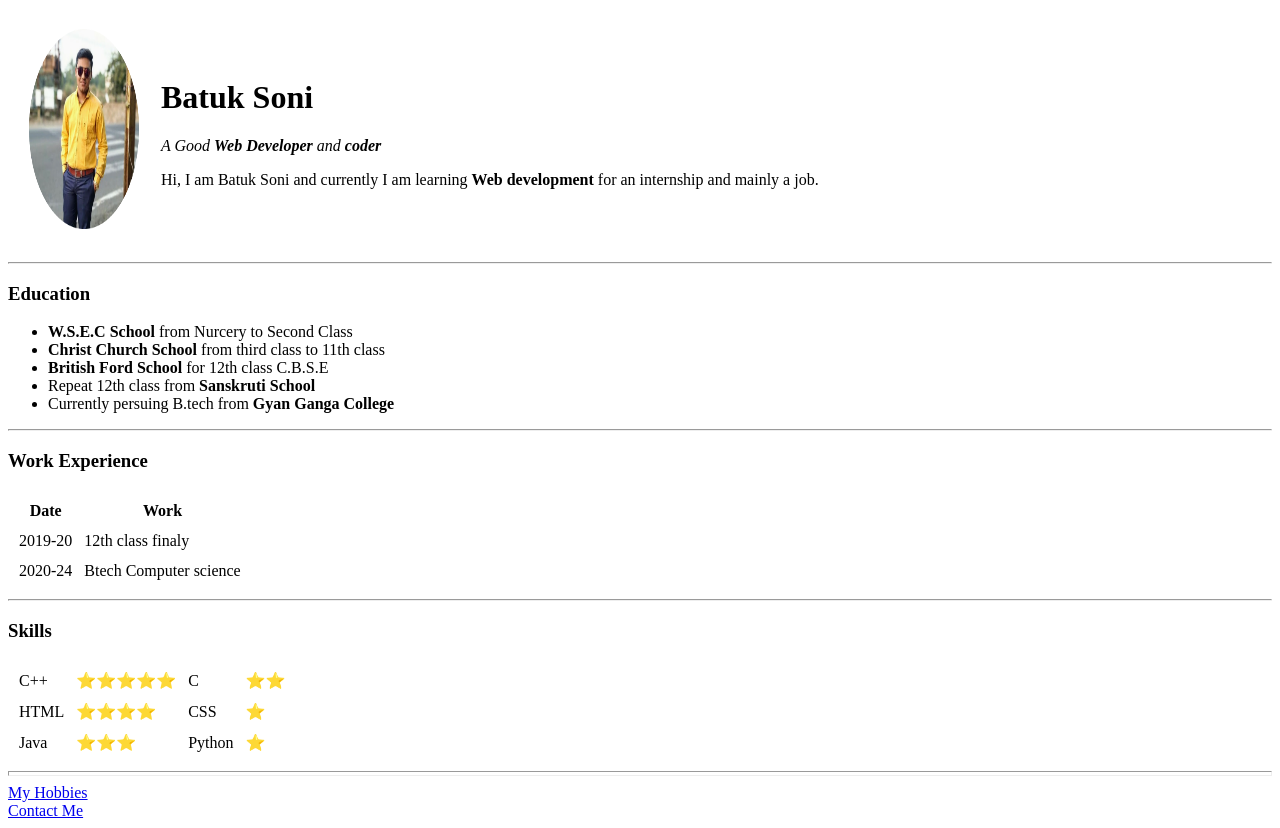
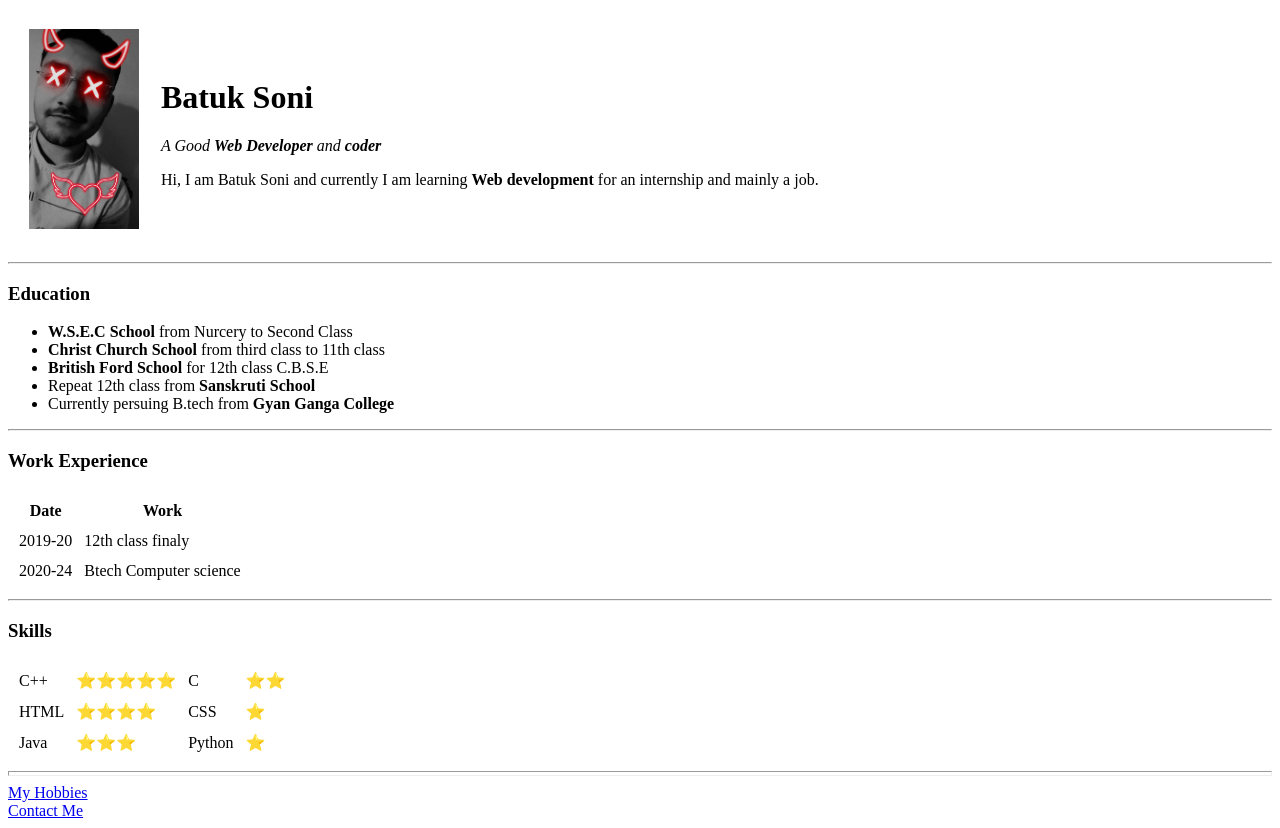
Before and after one commit to Batuksoni24/cv, a plain HTML site: page index.html in a window 1280 px wide. Drawn offline with Linux system fonts and the light colour scheme.

Commit message:
Update index.html

```diff
--- a/index.html
+++ b/index.html
@@ -9,7 +9,7 @@
 <body>
   <table cellspacing="20">
     <tr>
-      <td><img src="image/batuk.png" alt="Batuk Soni" height="200" width="110px" /></td>
+      <td><img src="image/BatukSoni.JPG" alt="Batuk Soni" height="200" width="110px" /></td>
       <td>
         <h1>Batuk Soni</h1>
         <p>
```
